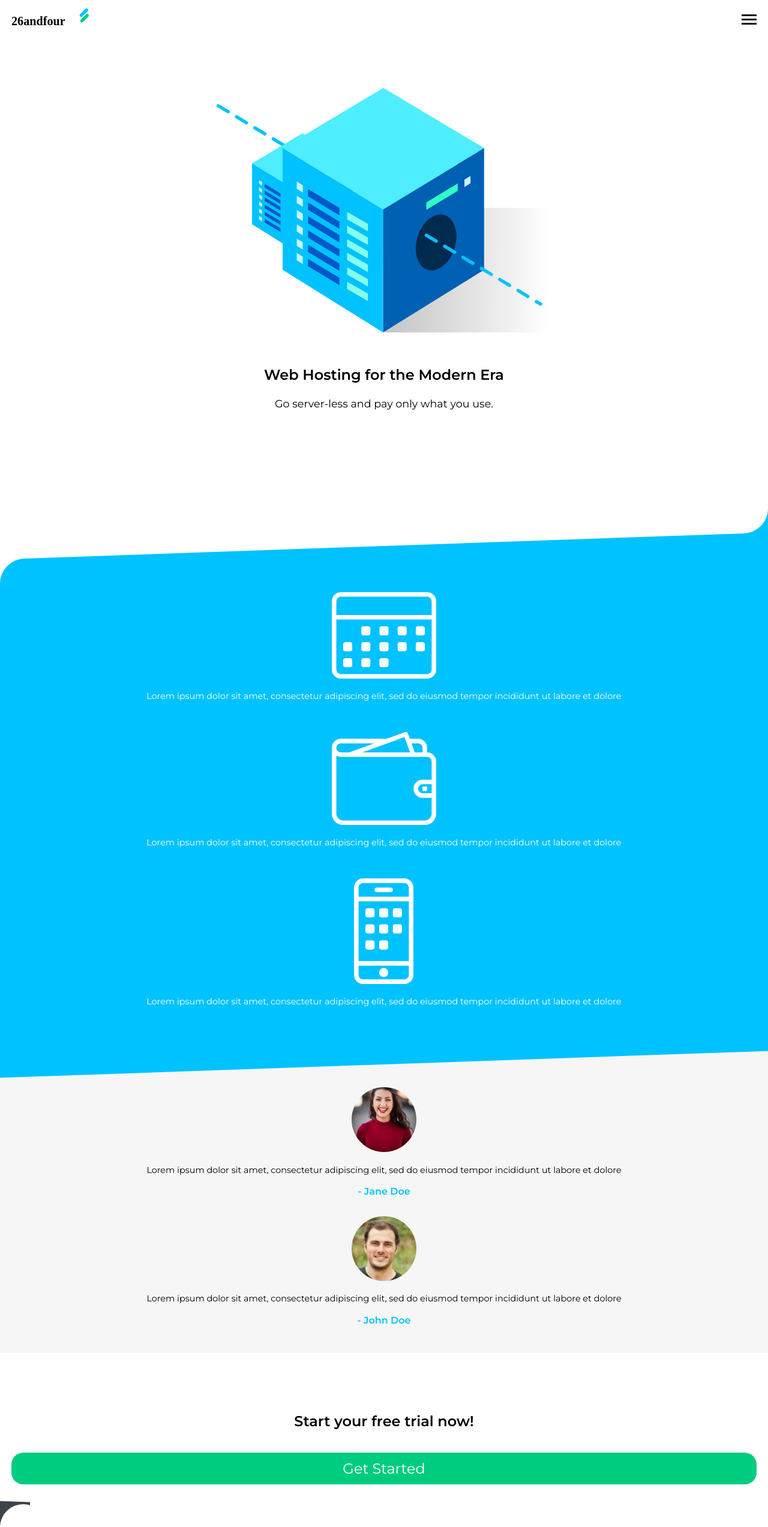
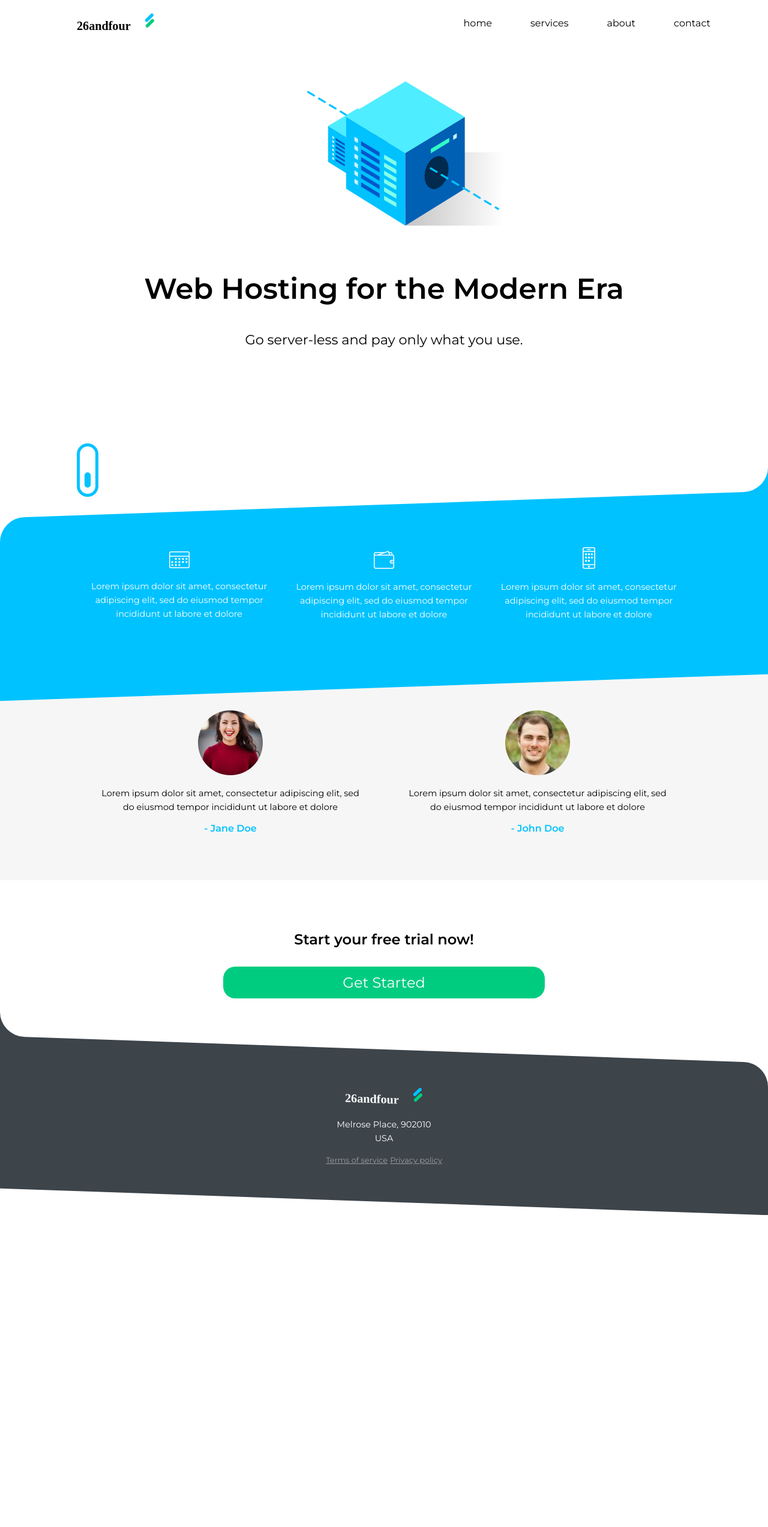
Before and after one commit to MasterTano/frontend-skills-improvement, a Vue app: page / in a window 1280 px wide. Shown: the top 2545 px of the page at 60% size. After the commit the page ends 2025 px from the top, so only its background shows below. Built offline with nearby package versions, Linux system fonts and the light colour scheme.

Commit message:
Add styles for tablet size

```diff
--- a/public/style.css
+++ b/public/style.css
@@ -104,7 +104,7 @@ header {
 }
 
 .full-width-container.bg-blue ul {
-    transform: skewY(2deg)
+    transform: skewY(2deg);
 }
 
 .full-width-container.bg-blue ul li {
@@ -162,12 +162,12 @@ h2 {
 
 .footer-container:before {
     content: "";
-    width: 50px;
-    height: 50px;
+    width: 40px;
+    height: 40px;
     background-color: #3d444A;
     /* background-color: white; */
     position: absolute;
-    top: -49px;
+    top: -39px;
     left: 0;
     z-index: -2;
 }
@@ -179,7 +179,7 @@ h2 {
     background-color: white;
     /* background-color: red; */
     position: absolute;
-    top: -45px;
+    top: -80px;
     left: 0;
     z-index: -1;
     border-radius: 50%;
@@ -193,3 +193,169 @@ h2 {
     border-top-right-radius: 40px;
     transform: skewY(2deg);
 }
+
+.footer-container .container > * {
+    transform: skewY(-2deg);
+}
+
+ul.footer-links {
+    margin: 0 auto;
+}
+
+ul.footer-links li {
+    display: inline-block;
+}
+
+ul.footer-links li a {
+    color: #9D9D9D;
+    font-size: .8em;
+}
+
+nav ul {
+    position: fixed;
+    width: 60%;
+    top: 0;
+    right: -1px;
+    text-align: left;
+    background-color: rgb(36, 41, 44);
+    height: 100%;
+    z-index: 5;
+    padding-top: 3em;
+}
+
+nav ul li a {
+    color: white;
+    text-decoration: none;
+    display: block;
+    width: 100%;
+    padding: 1em 2em;
+    background-color: rgb(52, 59, 63);
+}
+
+nav ul li a:hover {
+    background-color: rgb(94, 108, 116);
+}
+
+.exit-btn {
+    margin-top: -1.3em;
+    margin-bottom: 1em;
+    text-align: right;
+    padding: 0 1.4em;
+}
+
+.exit-btn img {
+    width: 15px;
+    cursor: pointer;
+}
+
+@media only screen and (min-width:650px) {
+    .server {
+        width: 50%;
+    }
+
+    h1 {
+        font-size: 3em;
+    }
+
+    .sub-head {
+        font-size: 1.4em;
+        margin-bottom: 12%;
+    }
+
+    .full-width-container.bg-blue {
+        margin: 0;
+    }
+
+    .full-width-container.bg-blue {
+        margin: 0;
+    }
+
+    .full-width-container.bg-blue img {
+        width: 10%;
+    }
+
+    .full-width-container.bg-blue ul li:nth-child(3) img {
+        width: 6%;
+        margin-top: -6px;
+    }
+
+    .full-width-container.bg-blue ul {
+        display: flex;
+        margin-top: -1em;
+        align-items: center;
+    }
+
+    .full-width-container.bg-blue ul li {
+        margin-bottom: 0;
+    }
+
+    .full-width-container.bg-blue ul li p {
+        padding: 0 .8em;
+    }
+
+    .full-width-container.bg-gray ul {
+        display: flex;
+        /* align-items: center; */
+    }
+
+    nav ul {
+        width: 40%;
+    }
+}
+
+@media only screen and (min-width:875px) {
+    .sub-head {
+        margin-bottom: 15%;
+    }
+
+    .full-width-container.bg-blue ul {
+        margin: 0 0 5% 0;
+    }
+}
+
+@media only screen and (min-width:1024px) {
+    .cta {
+        width: 50%;
+    }
+
+    .full-width-container.bg-blue ul {
+        margin: 0 0 5% 0;
+    }
+
+    .container {
+        width: 80%;
+        margin: 0 auto
+    }
+
+    .show-desktop {
+        display: block;
+    }
+
+    .hide-desktop {
+        display: none;
+    }
+
+    nav ul {
+        position: inherit;
+        width: auto;
+        background: none;
+        height: auto;
+        display: flex;
+        padding-top: 0;
+    }
+
+    nav ul li {
+        float: left;
+    }
+
+    nav ul li a {
+        background: inherit;
+        color: black;
+        text-align: right;
+        padding: 1em 2em;
+    }
+
+    nav ul li a:hover {
+        background-color: inherit;
+    }
+}
```
